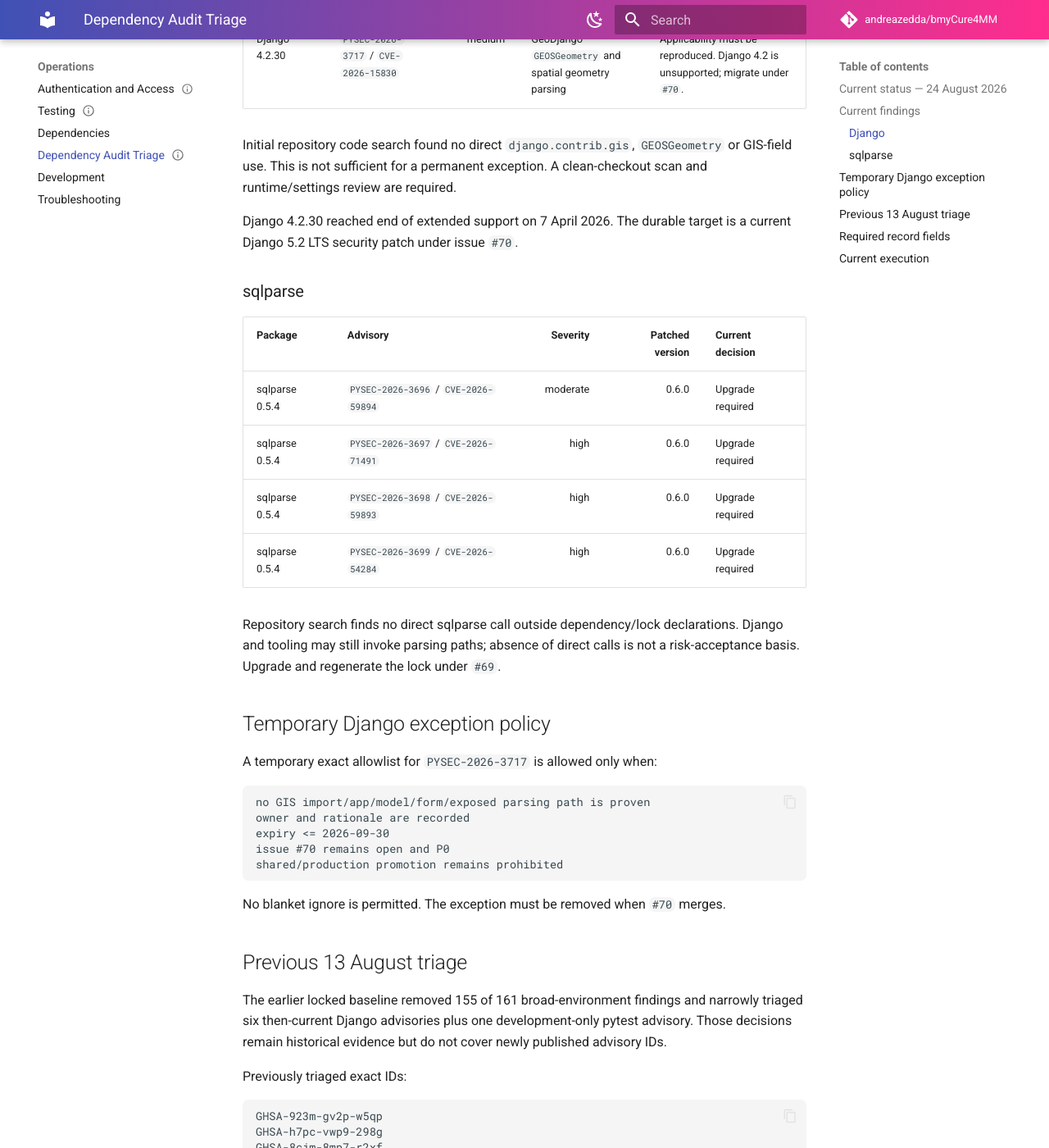
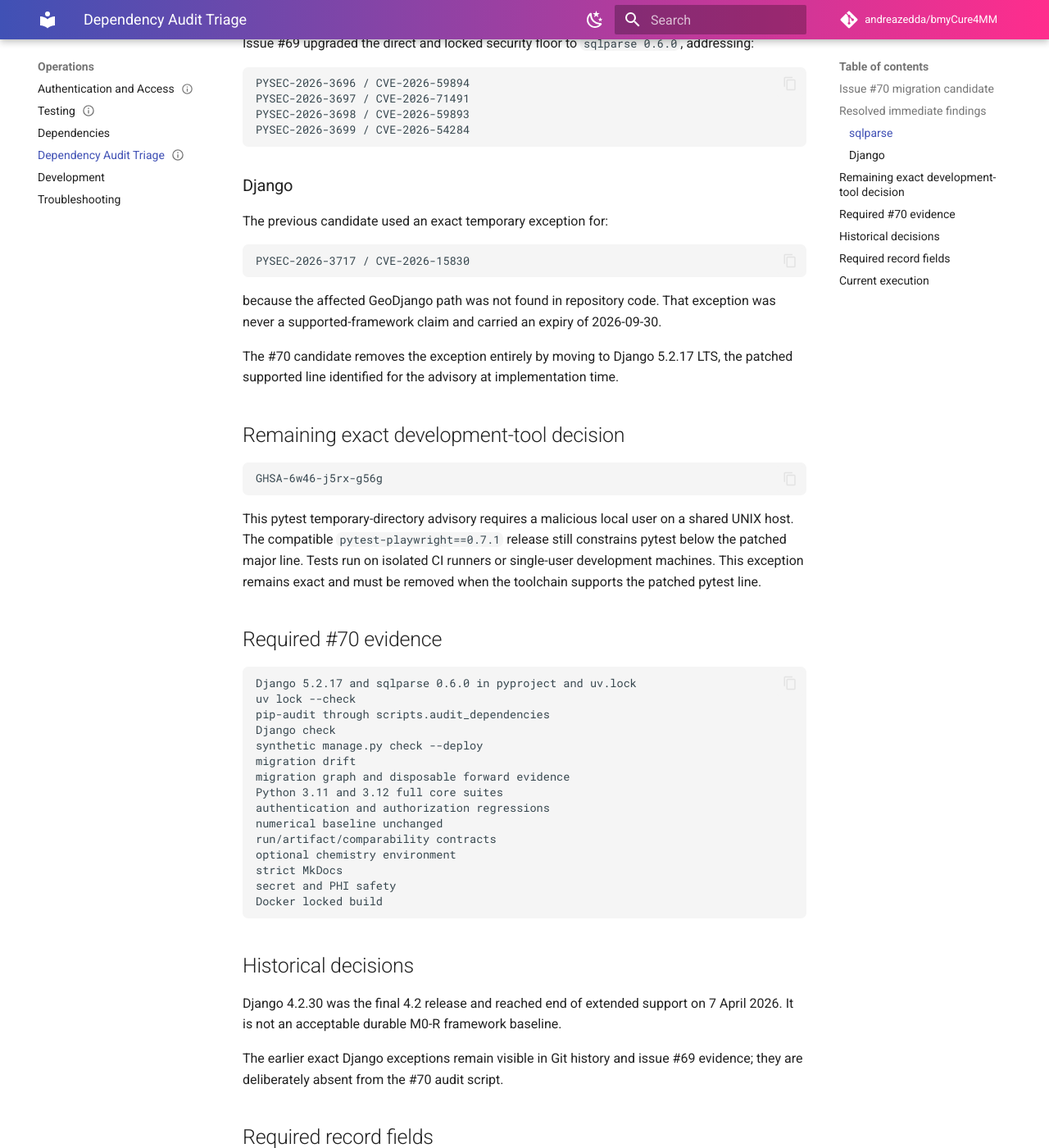
Before and after one commit to andreazedda/bmyCure4MM, an MkDocs documentation site: the page built from docs/operations/DEPENDENCY_AUDIT_TRIAGE.md, in a window 1280 px wide and 1400 px high, scrolled down 626 px. Shown: the whole window at 82% size. Built offline with MkDocs 1.6.1 and Material for MkDocs 9.7.7, drawn with Linux system fonts in a browser that asks for light colours; comment, search, counter and statistics services are not loaded; some of the changed text lies outside the part shown.

Commit message:
chore(docs): align dependency triage before branch synchronization

````diff
--- a/docs/operations/DEPENDENCY_AUDIT_TRIAGE.md
+++ b/docs/operations/DEPENDENCY_AUDIT_TRIAGE.md
@@ -9,73 +9,82 @@
 
 # Dependency audit triage
 
-## Current status — 24 August 2026
+## Issue #70 migration candidate
 
 ```text
-LOCK_DETERMINISTIC = true
-DEPENDENCY_AUDIT_GREEN = false
-UNTRIAGED_HIGH_FINDINGS = true
-SHARED_OR_PRODUCTION_PROMOTION = prohibited
+DJANGO_TARGET = 5.2.17 LTS
+SQLPARSE = 0.6.0
+DJANGO_ADVISORY_EXCEPTIONS = zero
+TEST_TOOL_EXCEPTION = GHSA-6w46-j5rx-g56g only
+SHARED_OR_PRODUCTION_PROMOTION = pending full #70 validation
 ```
 
-The canonical lock was not changed by documentation PR `#68`. Current advisory data nevertheless makes the repository-native audit fail. This is a newly current supply-chain condition.
+This branch migrates from unsupported Django 4.2.30 to Django 5.2.17 LTS and removes all Django 4.2 advisory exceptions from `scripts/audit_dependencies.py`.
 
-## Current findings
+The candidate is not canonical until its dedicated pull request passes the full compatibility, migration, authorization, numerical and container evidence required by #70.
+
+## Resolved immediate findings
+
+### sqlparse
+
+Issue #69 upgraded the direct and locked security floor to `sqlparse 0.6.0`, addressing:
+
+```text
+PYSEC-2026-3696 / CVE-2026-59894
+PYSEC-2026-3697 / CVE-2026-71491
+PYSEC-2026-3698 / CVE-2026-59893
+PYSEC-2026-3699 / CVE-2026-54284
+```
 
 ### Django
 
-| Package | Advisory | Severity | Affected component | Current decision |
-|---|---|---:|---|---|
-| Django 4.2.30 | `PYSEC-2026-3717` / `CVE-2026-15830` | medium | GeoDjango `GEOSGeometry` and spatial geometry parsing | Applicability must be reproduced. Django 4.2 is unsupported; migrate under `#70`. |
-
-Initial repository code search found no direct `django.contrib.gis`, `GEOSGeometry` or GIS-field use. This is not sufficient for a permanent exception. A clean-checkout scan and runtime/settings review are required.
-
-Django 4.2.30 reached end of extended support on 7 April 2026. The durable target is a current Django 5.2 LTS security patch under issue `#70`.
-
-### sqlparse
-
-| Package | Advisory | Severity | Patched version | Current decision |
-|---|---|---:|---:|---|
-| sqlparse 0.5.4 | `PYSEC-2026-3696` / `CVE-2026-59894` | moderate | 0.6.0 | Upgrade required |
-| sqlparse 0.5.4 | `PYSEC-2026-3697` / `CVE-2026-71491` | high | 0.6.0 | Upgrade required |
-| sqlparse 0.5.4 | `PYSEC-2026-3698` / `CVE-2026-59893` | high | 0.6.0 | Upgrade required |
-| sqlparse 0.5.4 | `PYSEC-2026-3699` / `CVE-2026-54284` | high | 0.6.0 | Upgrade required |
-
-Repository search finds no direct sqlparse call outside dependency/lock declarations. Django and tooling may still invoke parsing paths; absence of direct calls is not a risk-acceptance basis. Upgrade and regenerate the lock under `#69`.
-
-## Temporary Django exception policy
-
-A temporary exact allowlist for `PYSEC-2026-3717` is allowed only when:
+The previous candidate used an exact temporary exception for:
 
 ```text
-no GIS import/app/model/form/exposed parsing path is proven
-owner and rationale are recorded
-expiry <= 2026-09-30
-issue #70 remains open and P0
-shared/production promotion remains prohibited
+PYSEC-2026-3717 / CVE-2026-15830
 ```
 
-No blanket ignore is permitted. The exception must be removed when `#70` merges.
+because the affected GeoDjango path was not found in repository code. That exception was never a supported-framework claim and carried an expiry of 2026-09-30.
 
-## Previous 13 August triage
+The #70 candidate removes the exception entirely by moving to Django 5.2.17 LTS, the patched supported line identified for the advisory at implementation time.
 
-The earlier locked baseline removed 155 of 161 broad-environment findings and narrowly triaged six then-current Django advisories plus one development-only pytest advisory. Those decisions remain historical evidence but do not cover newly published advisory IDs.
-
-Previously triaged exact IDs:
+## Remaining exact development-tool decision
 
 ```text
-GHSA-923m-gv2p-w5qp
-GHSA-h7pc-vwp9-298g
-GHSA-8cjm-8mp7-r2xf
-GHSA-3h9f-r86x-qvjx
-GHSA-crhf-3pfg-w68w
-GHSA-8qcx-xf44-272x
 GHSA-6w46-j5rx-g56g
 ```
 
+This pytest temporary-directory advisory requires a malicious local user on a shared UNIX host. The compatible `pytest-playwright==0.7.1` release still constrains pytest below the patched major line. Tests run on isolated CI runners or single-user development machines. This exception remains exact and must be removed when the toolchain supports the patched pytest line.
+
+## Required #70 evidence
+
+```text
+Django 5.2.17 and sqlparse 0.6.0 in pyproject and uv.lock
+uv lock --check
+pip-audit through scripts.audit_dependencies
+Django check
+synthetic manage.py check --deploy
+migration drift
+migration graph and disposable forward evidence
+Python 3.11 and 3.12 full core suites
+authentication and authorization regressions
+numerical baseline unchanged
+run/artifact/comparability contracts
+optional chemistry environment
+strict MkDocs
+secret and PHI safety
+Docker locked build
+```
+
+## Historical decisions
+
+Django 4.2.30 was the final 4.2 release and reached end of extended support on 7 April 2026. It is not an acceptable durable M0-R framework baseline.
+
+The earlier exact Django exceptions remain visible in Git history and issue #69 evidence; they are deliberately absent from the #70 audit script.
+
 ## Required record fields
 
-Every exception or fix records:
+Every future exception or fix records:
 
 ```text
 advisory ID
@@ -92,7 +101,7 @@
 ## Current execution
 
 ```text
-#69 sqlparse upgrade and immediate exact advisory decision
-→ #70 Django 5.2 LTS migration and removal of Django 4.2 exceptions
+#69 immediate sqlparse/advisory remediation
+→ #70 Django 5.2 LTS migration candidate
 → #13 protected aggregate CI
 ```
````
